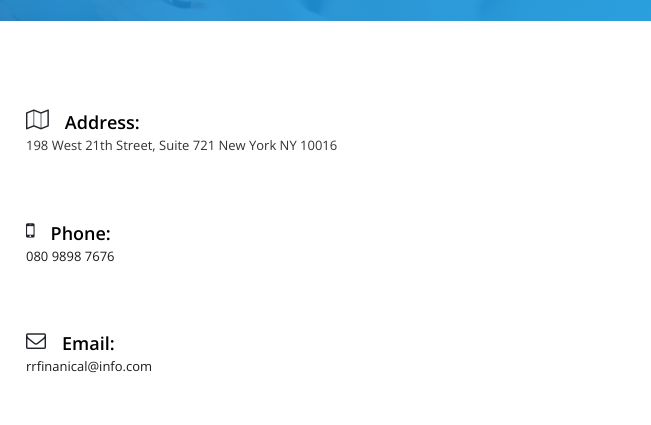
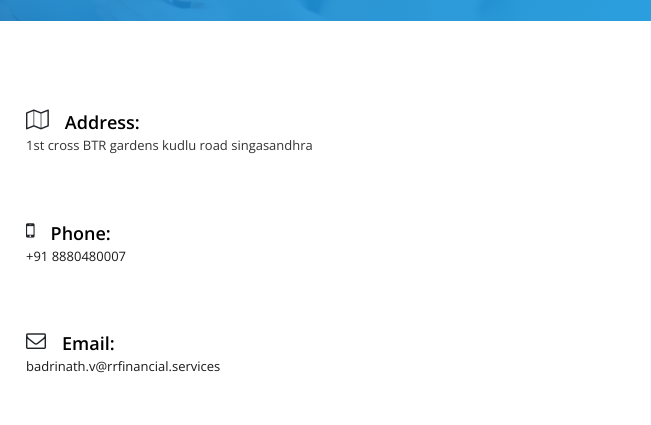
Before and after one commit to mohdshafi2/RRFinancialServices, a plain HTML site: page contact.html in a window 1280 px wide. Shown: the part 384-809 px from the top of the page, 629-1280 px from the left. Drawn offline with nearby package versions, Linux system fonts and the light colour scheme; some packages are replaced by stand-ins of ours; no server answers; files whose address does not match are found by name.

Commit message:
add:conent

```diff
--- a/contact.html
+++ b/contact.html
@@ -148,19 +148,19 @@
 		          	<div class="icon float-left mr-3">
 		          		<span class="icon-map-o"></span>
 		          	</div>
-		            <p><span>Address:</span> 198 West 21th Street, Suite 721 New York NY 10016</p>
+		            <p><span>Address:</span> 1st  cross BTR gardens kudlu road singasandhra</p>
 		          </div>
 		          <div class="col-md-12 py-4">
 		          	<div class="icon float-left mr-3">
 		          		<span class="icon-mobile-phone"></span>
 		          	</div>
-		            <p><span>Phone:</span> <a href="tel://1234567920">080 9898 7676</a></p>
+		            <p><span>Phone:</span> <a href="tel://1234567920">+91 8880480007</a></p>
 		          </div>
 		          <div class="col-md-12 py-4">
 		          	<div class="icon float-left mr-3">
 		          		<span class="icon-envelope-o"></span>
 		          	</div>
-		            <p><span>Email:</span> <a href="mailto:info@yoursite.com">rrfinanical@info.com</a></p>
+		            <p><span>Email:</span> <a href="mailto:info@yoursite.com">badrinath.v@rrfinancial.services</a></p>
 		          </div>
 		        </div>
           </div>
```
